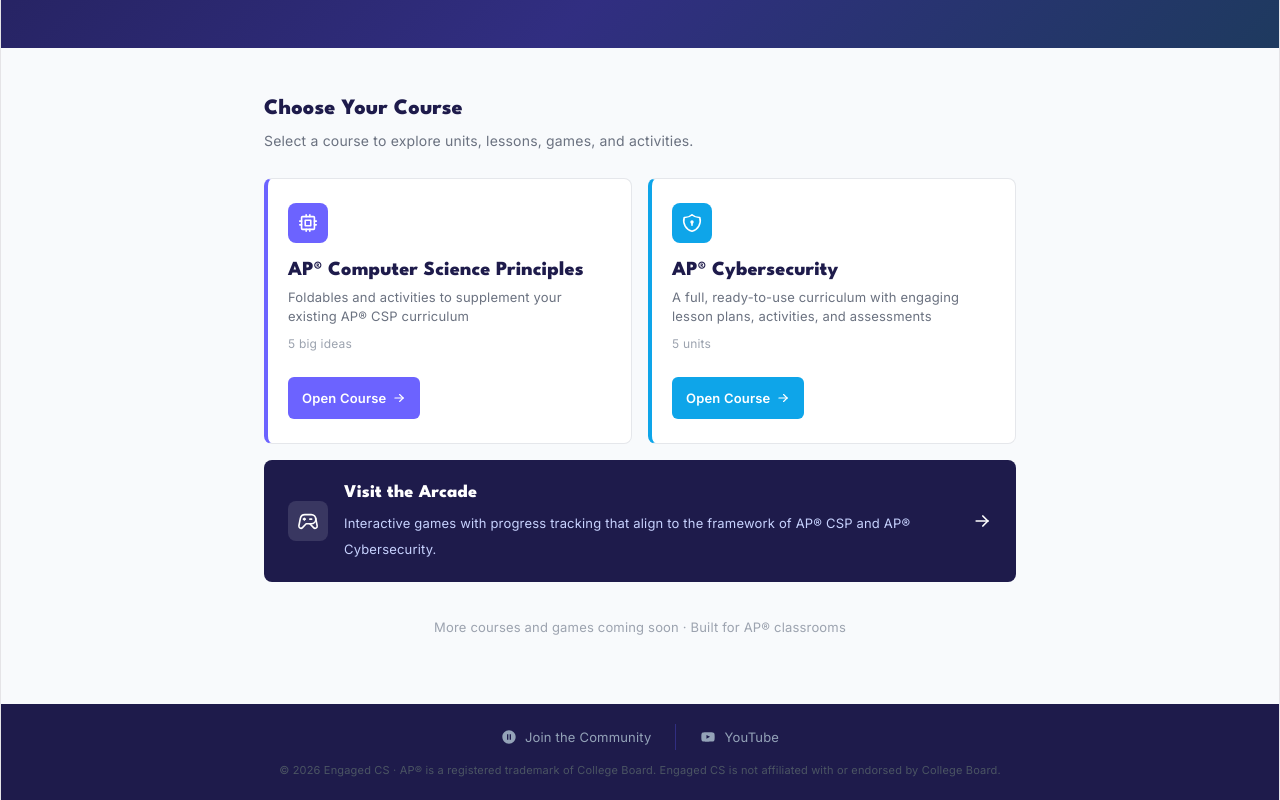
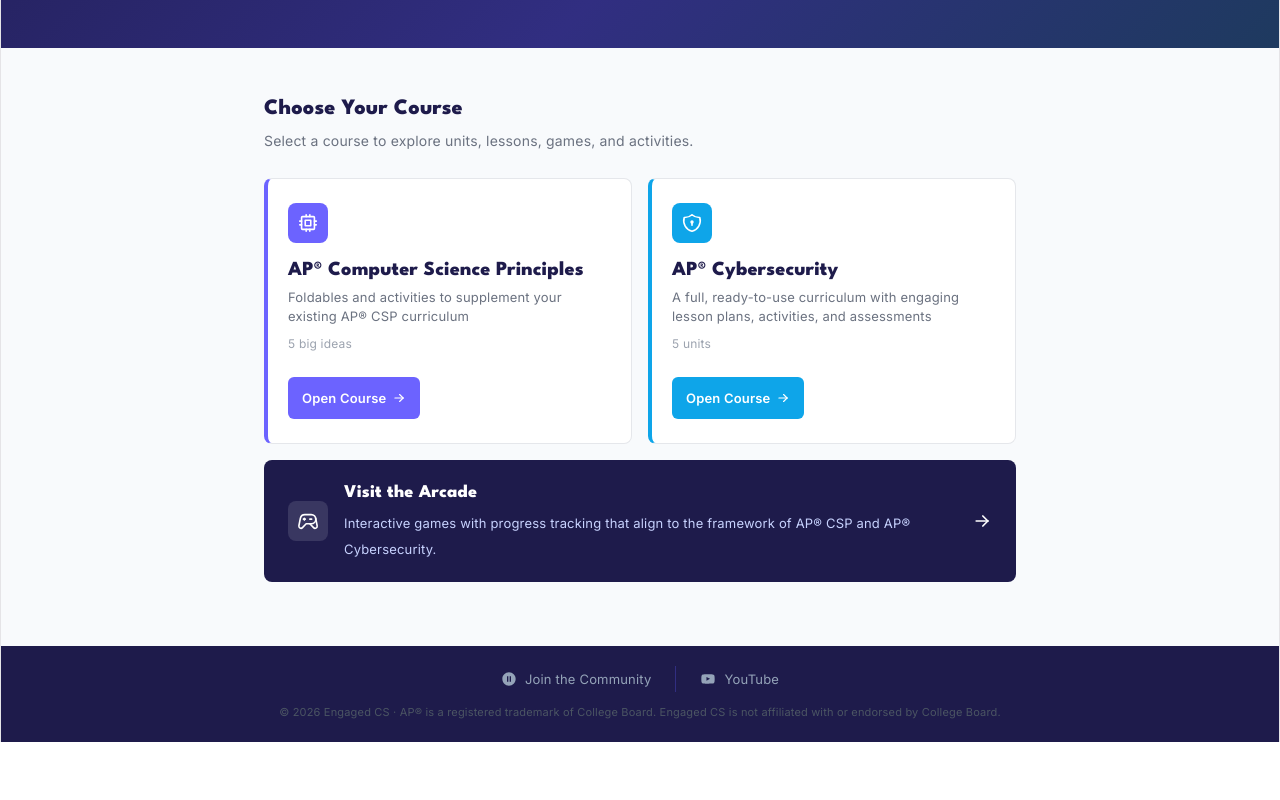
Before and after one commit to as1592/logic-lab, a React (Vite) app: page / in a window 1280 px wide. Shown: the part 569-1369 px from the top of the page. After the commit the page ends 1311 px from the top, so only its background shows below. Built offline with nearby package versions, Linux system fonts and the light colour scheme.

Commit message:
Update App.jsx

```diff
--- a/src/App.jsx
+++ b/src/App.jsx
@@ -1687,8 +1687,6 @@
           </div>
           <IconArrowRight size={20} color="#fff" stroke={2} />
         </div>
-
-        <div style={{ textAlign: "center", marginTop: 32, fontFamily: "'Inter', sans-serif", fontSize: 13, color: "#9CA3AF" }}>More courses and games coming soon · Built for AP® classrooms</div>
       </div>
     </div>
   );
```
